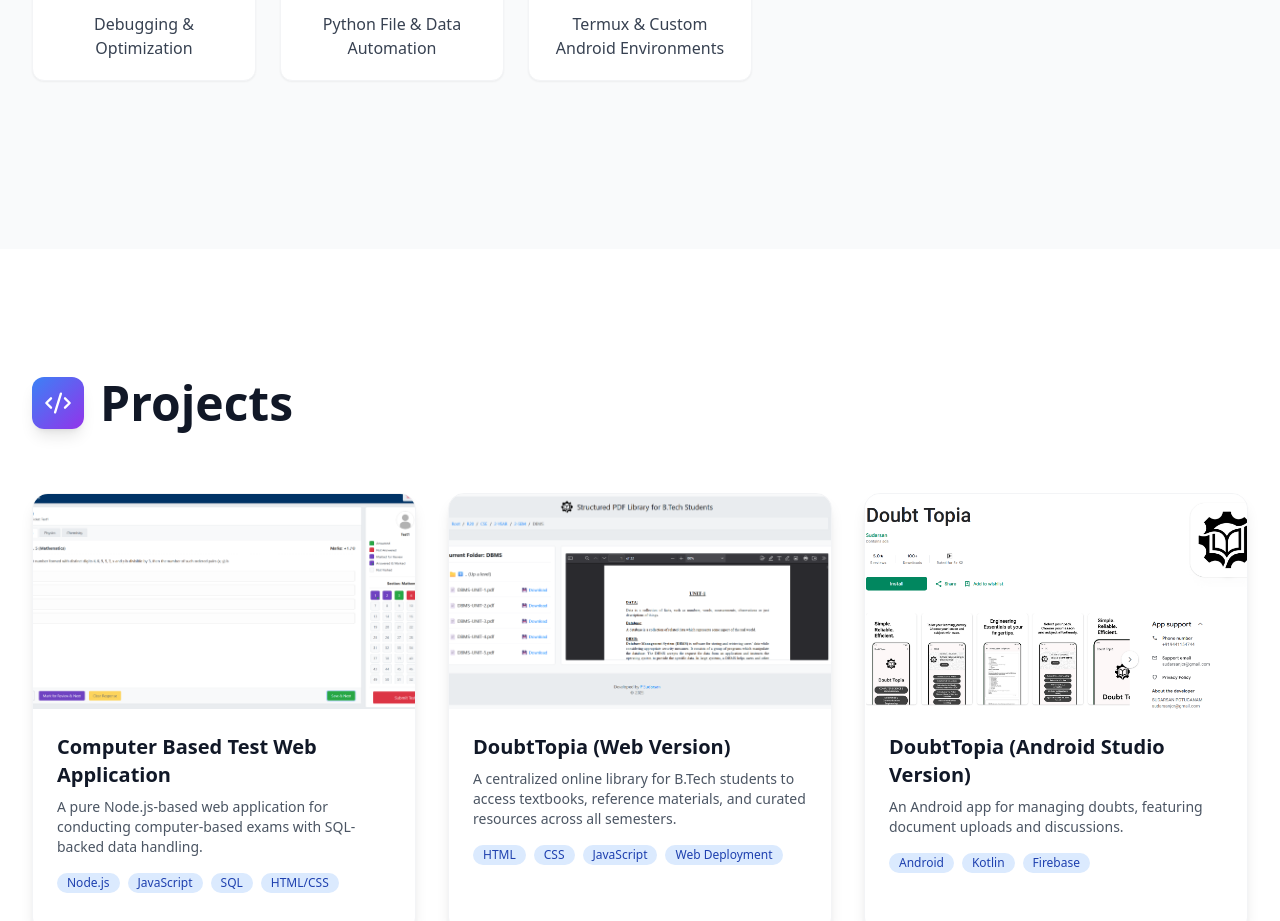
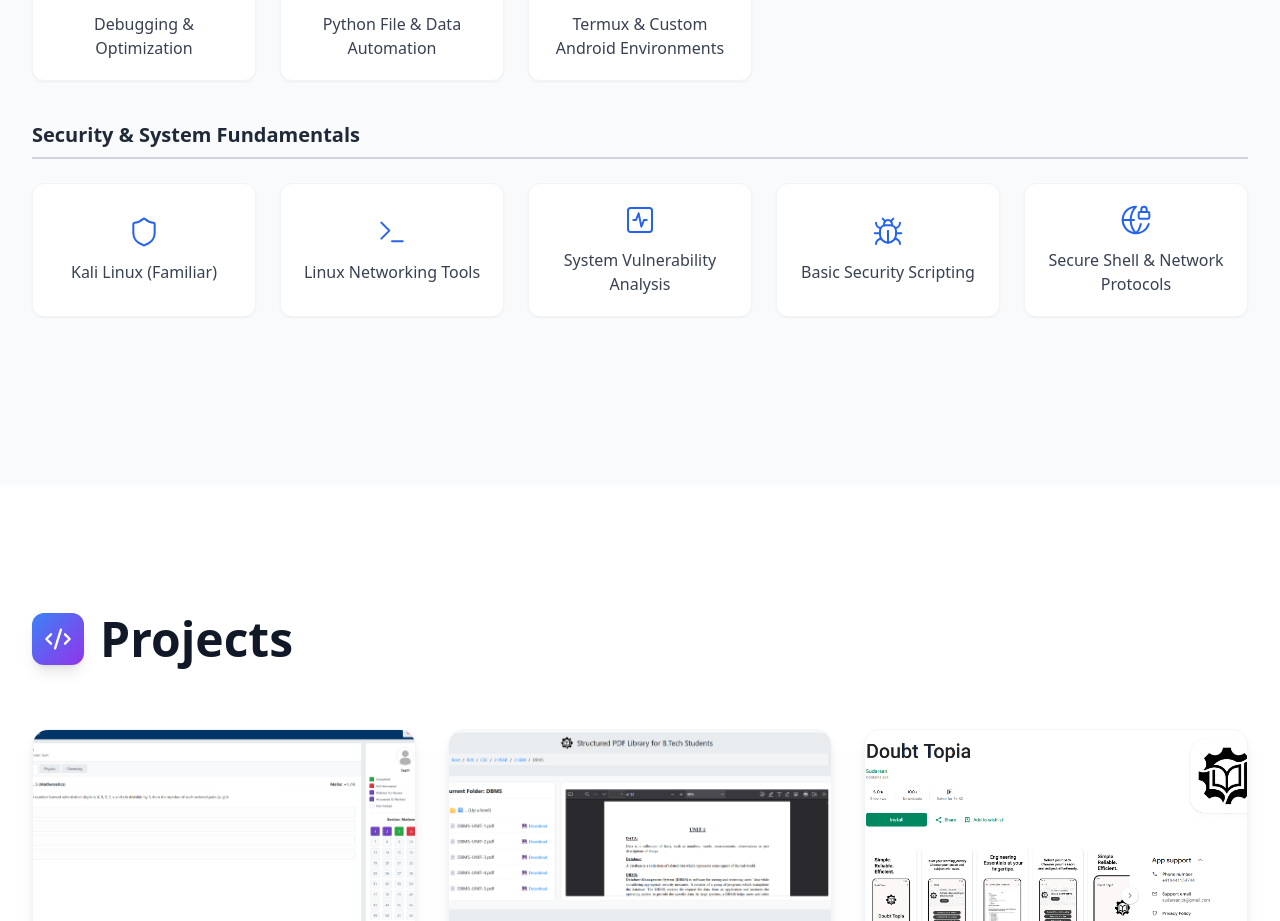
Before and after one commit to sudarsanSDA/portfolio, a React (Vite) app: page / in a window 1280 px wide. Shown: the part 2527-3448 px from the top of the page. Built offline with nearby package versions, Linux system fonts and the light colour scheme.

Commit message:
added the security tab

```diff
--- a/src/App.tsx
+++ b/src/App.tsx
@@ -36,8 +36,10 @@ import {
   HardDrive,
   Wifi,
   Key,
+  GlobeLock,
   Hash as HashIcon,
   ArrowDownWideNarrow,
+  ActivitySquare,
 } from 'lucide-react';
 
 // --- Type Definitions ---
@@ -159,7 +161,7 @@ function App() {
     const formspreeEndpoint = 'https://formspree.io/f/xwpozakp';
 
     // This check is still good practice, though less likely to be an issue now
-    if (formspreeEndpoint === 'YOUR_FORMSPREE_ENDPOINT' || !formspreeEndpoint.startsWith('https://formspree.io/f/')) {
+    if (!formspreeEndpoint.startsWith('https://formspree.io/f/')) {
         console.error("Formspree endpoint is not configured correctly. Please verify the URL in the code.");
         setSubmissionStatus('error');
         setSubmissionMessage('Form submission configuration error. Please contact the site administrator.');
@@ -449,6 +451,16 @@ function App() {
       <SkillIcon icon={<Database size={32} />} name="Python File & Data Automation" />
       <SkillIcon icon={<Terminal size={32} />} name="Termux & Custom Android Environments" />
     </div>
+    <h3 className="text-xl font-semibold border-b-2 border-gray-300 pb-2 mt-10 mb-6 text-gray-800">
+  Security & System Fundamentals
+</h3>
+<div className="grid grid-cols-2 sm:grid-cols-3 md:grid-cols-4 lg:grid-cols-5 gap-6 mb-10">
+  <SkillIcon icon={<Shield size={32} />} name="Kali Linux (Familiar)" />
+  <SkillIcon icon={<Terminal size={32} />} name="Linux Networking Tools" />
+  <SkillIcon icon={<ActivitySquare size={32} />} name="System Vulnerability Analysis" />
+  <SkillIcon icon={<Bug size={32} />} name="Basic Security Scripting" />
+  <SkillIcon icon={<GlobeLock size={32} />} name="Secure Shell & Network Protocols" />
+</div>
   </div>
 </section>
 
```
